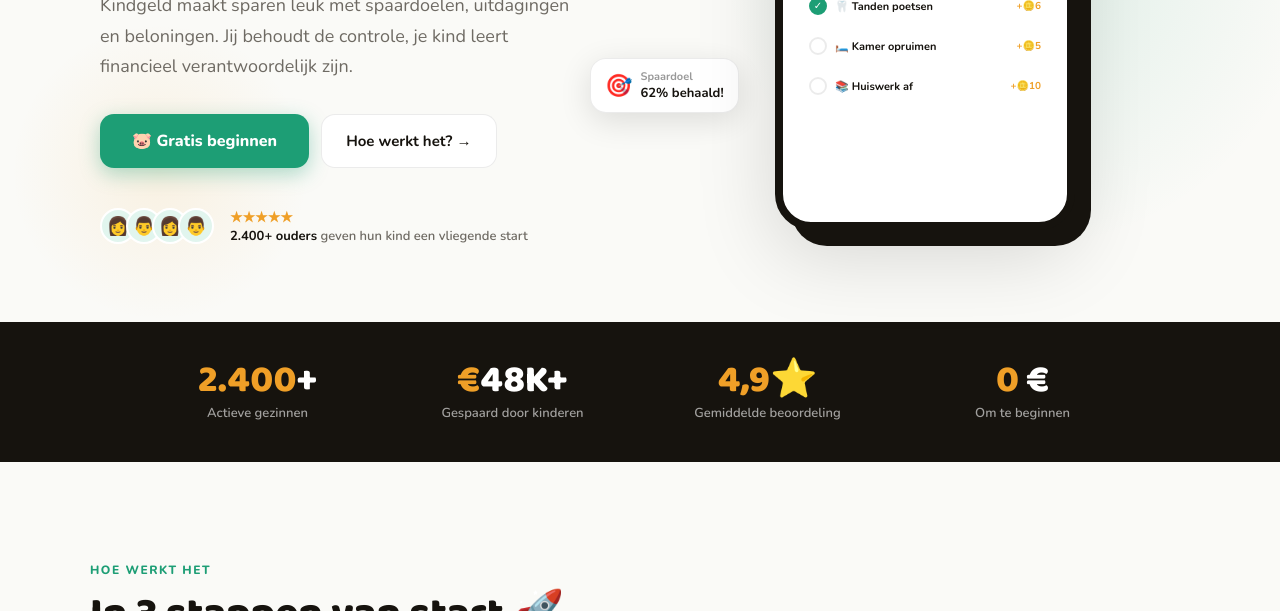
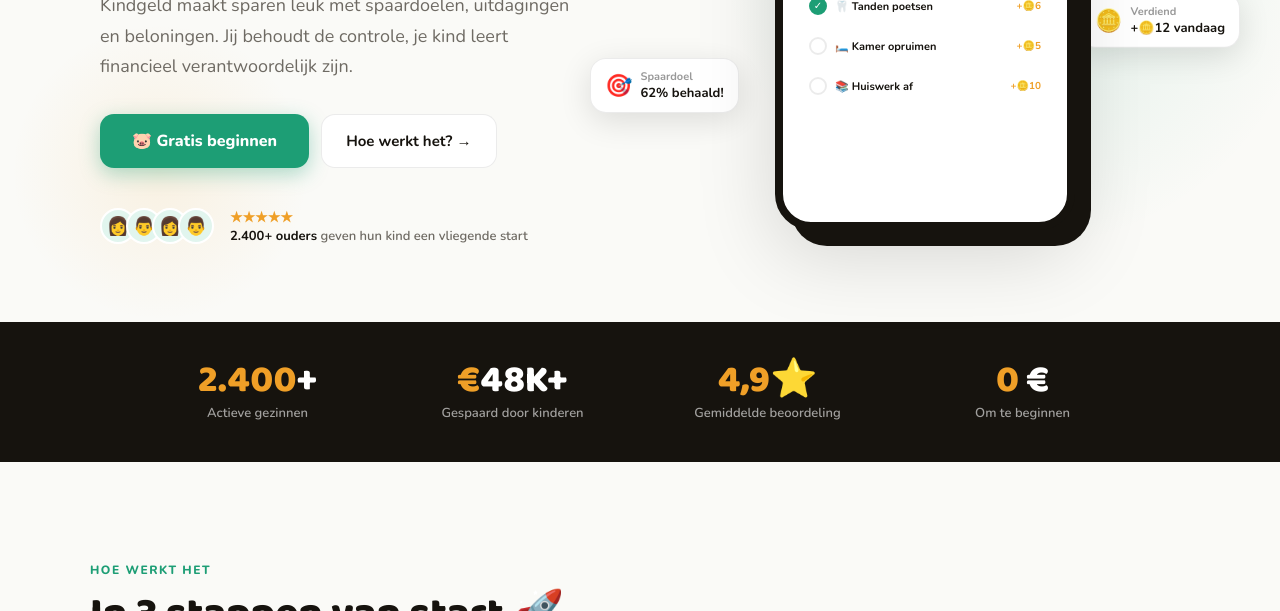
Before and after one commit to jannikdienstverlening-cmyk/kindgeld, a plain HTML site: page index.html in a window 1280 px wide. Shown: the part 489-1100 px from the top of the page. Drawn offline with nearby package versions, Linux system fonts and the light colour scheme.

Commit message:
Update position of float-badge-3 in CSS

```diff
--- a/index.html
+++ b/index.html
@@ -175,7 +175,7 @@
     }
     .float-badge-1 { top:60px; left:-60px; animation:floatB 3.5s ease-in-out infinite; }
     .float-badge-2 { bottom:120px; left:-80px; animation:floatB 4s ease-in-out infinite 0.5s; }
-    .float-badge-3 { top:100px; right:-60px; animation:floatB 3s ease-in-out infinite 1s; }
+    .float-badge-3 { bottom:180px; right:-60px; animation:floatB 3s ease-in-out infinite 1s; }
     .float-badge-icon { font-size:22px; }
 
     /* ── STATS BAR ── */
```
